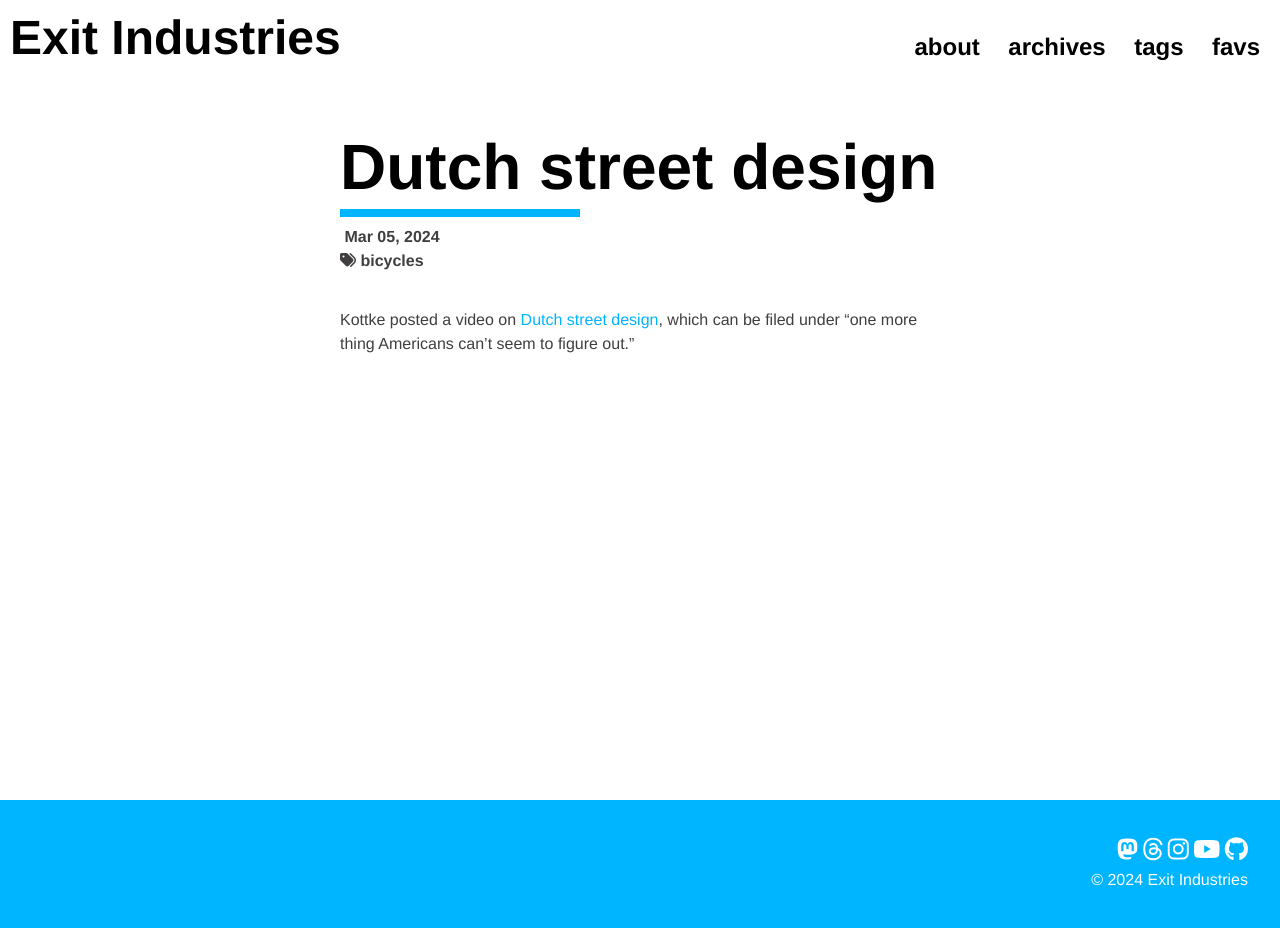
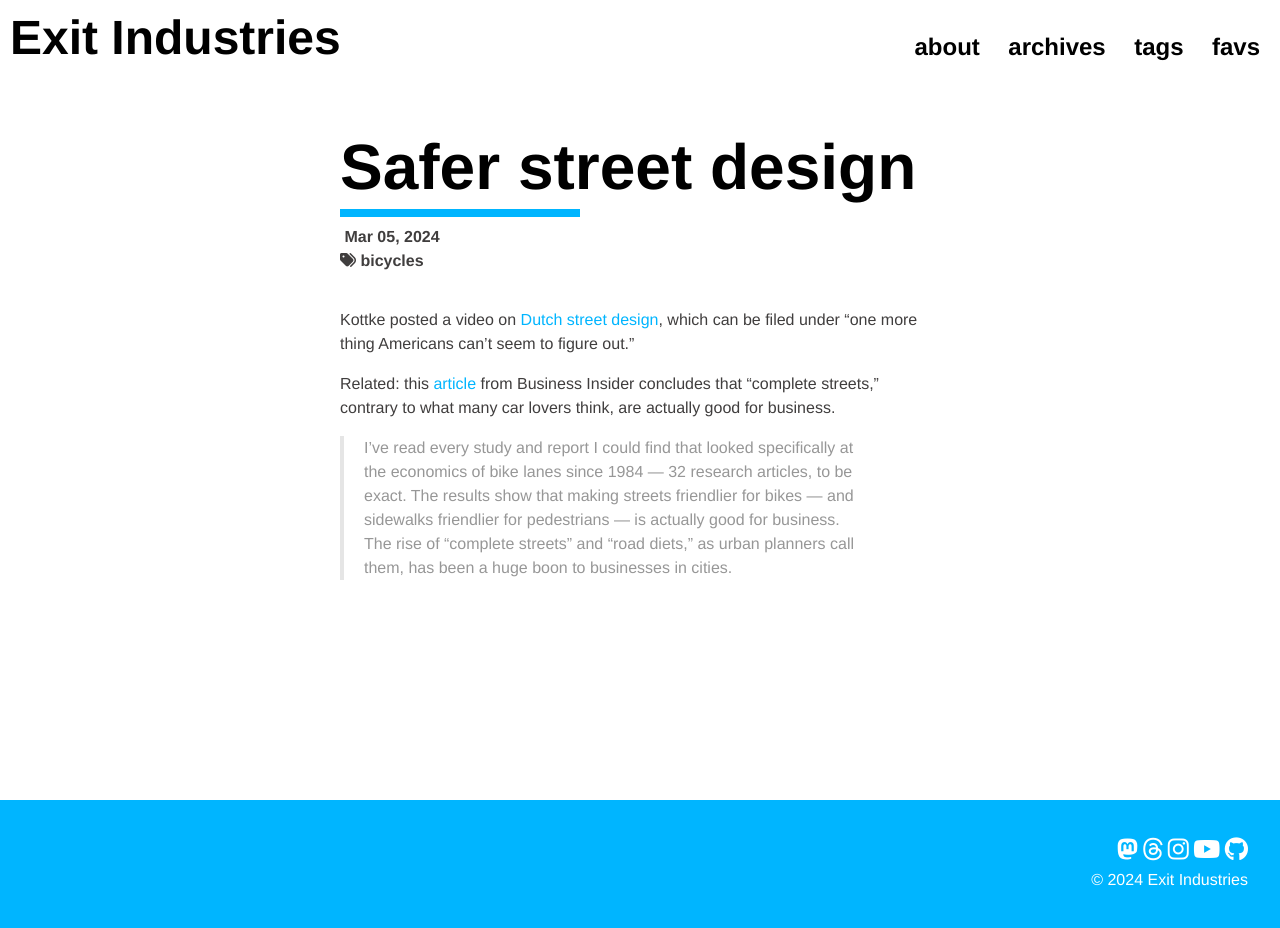
Before and after one commit to mps75/exit_industries, a Jekyll site: the page built from _posts/2024-03-05-dutch-street-design.md, in a window 1280 px wide. Built offline with Jekyll 4.4.1, drawn with Linux system fonts in a browser that asks for light colours.

Commit message:
Updated street design post

```diff
--- a/_posts/2024-03-05-dutch-street-design.md
+++ b/_posts/2024-03-05-dutch-street-design.md
@@ -1,9 +1,13 @@
 ---
 layout: post
-title: Dutch street design
+title: Safer street design
 tags: ["bicycles"]
 sticky: false
 hidden: false
 ---
 
 Kottke posted a video on [Dutch street design](https://kottke.org/24/03/how-the-dutch-solved-street-design), which can be filed under "one more thing Americans can't seem to figure out."
+
+Related: this [article](https://www.businessinsider.com/bike-lanes-good-for-business-studies-better-streets-2024-3) from Business Insider concludes that "complete streets," contrary to what many car lovers think, are actually good for business.
+
+> I’ve read every study and report I could find that looked specifically at the economics of bike lanes since 1984 — 32 research articles, to be exact. The results show that making streets friendlier for bikes — and sidewalks friendlier for pedestrians — is actually good for business. The rise of “complete streets” and “road diets,” as urban planners call them, has been a huge boon to businesses in cities.
```
